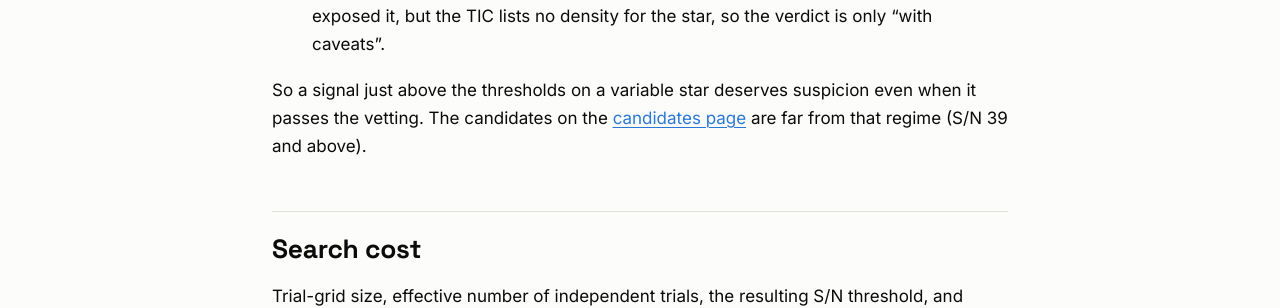
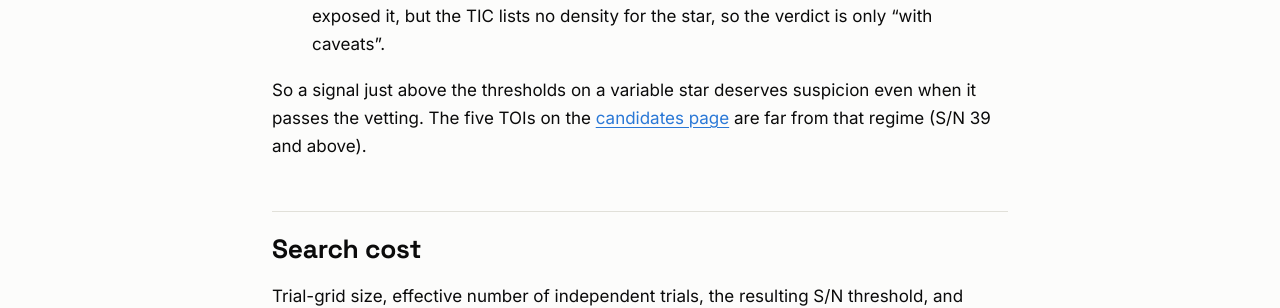
Before and after one commit to Comdex4/tess-transit-hunter, a Jekyll site: the page built from docs/validation.md, in a window 1280 px wide and 900 px high, scrolled down 15840 px. Shown: the part 180-488 px from the top of the window. Built offline with Jekyll 4.4.1, drawn with Linux system fonts in a browser that asks for light colours.

Commit message:
Validation page: say which candidates are far from the false-alarm regime
Co-Authored-By: Claude Opus 5.5 <noreply@anthropic.com>
Claude-Session: https://claude.ai/code/session_01N59A1cE4yYxpQCAW27QWhq

```diff
--- a/docs/validation.md
+++ b/docs/validation.md
@@ -397,8 +397,8 @@ neither is a transit:
   it, but the TIC lists no density for the star, so the verdict is only "with caveats".
 
 So a signal just above the thresholds on a variable star deserves suspicion even when it
-passes the vetting. The candidates on the [candidates page](candidates.md) are far from
-that regime (S/N 39 and above).
+passes the vetting. The five TOIs on the [candidates page](candidates.md) are far from that
+regime (S/N 39 and above).
 
 ## Search cost
 
```
